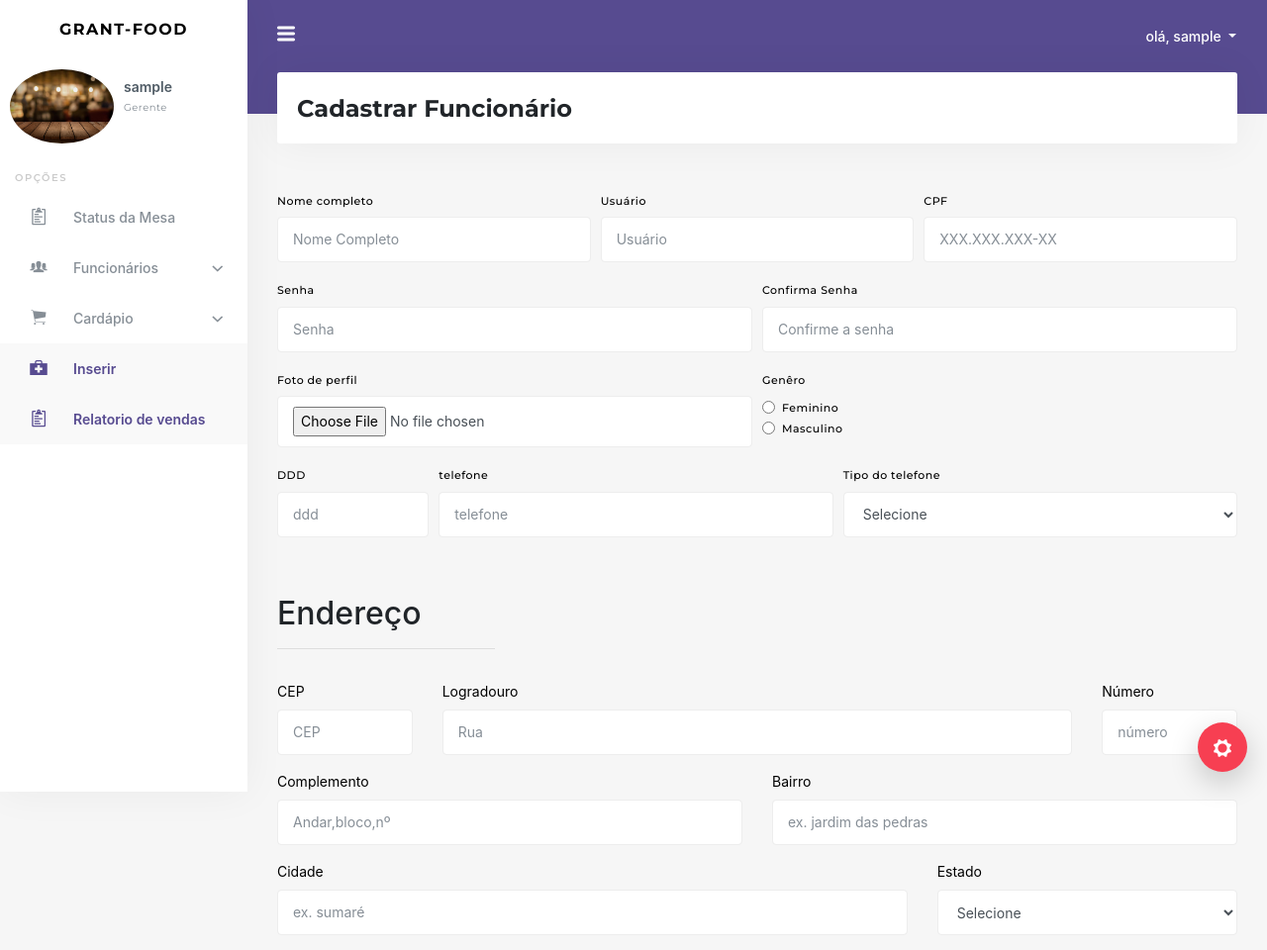
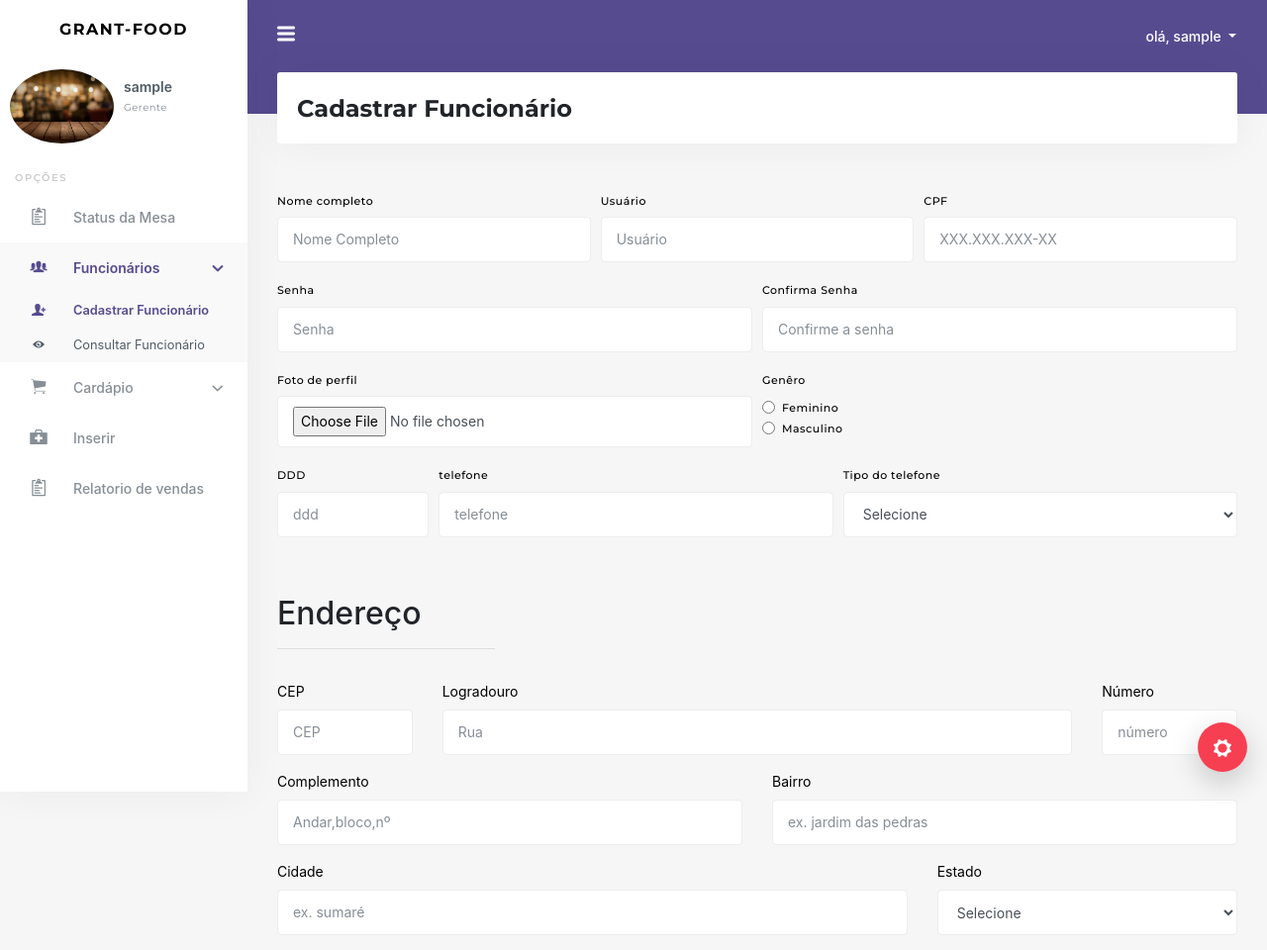
Before and after one commit to Gabrielhyds/GrantFood-V2, a PHP site: page /CadastrarFunc.php in a window 1280 px wide. Shown: the top 960 px of the page at 99% size. Run offline with PHP 8.4, Linux system fonts and the light colour scheme; the visitor is signed in with stand-in values (Sample User, id 1); some libraries are stand-ins or nearby versions; some web fonts are replaced.

Commit message:
correções de bug cadastrarFunc

```diff
--- a/View/Funcionario/CadastrarFunc.php
+++ b/View/Funcionario/CadastrarFunc.php
@@ -87,10 +87,10 @@ include_once "includes/foto.php";
                         <li>
                             <a href="statusMesa.php"><i class="ion ion-clipboard"></i><span>Status da Mesa</span></a>
                         </li>
-                        <li>
+                        <li class="active">
                             <a href="#" class="has-dropdown"><i class="ion ion-ios-people"></i><span>Funcionários</span></a>
                             <ul class="menu-dropdown">
-                                <li><a href="CadastrarFunc.php"><i class="ion ion-person-add"></i>Cadastrar Funcionário</a></li>
+                                <li class="active"><a href="CadastrarFunc.php"><i class="ion ion-person-add"></i>Cadastrar Funcionário</a></li>
                                 <li><a href="listarFunc.php"><i class="ion ion-ios-eye"></i>Consultar Funcionário</a></li>
                             </ul>
                         </li>
@@ -102,10 +102,10 @@ include_once "includes/foto.php";
                                 <li><a href="flag.html"><i class="ion ion-ios-eye"></i>Consultar Categoria</a></li>
                             </ul>
                         </li>
-                        <li class="active">
+                        <li >
                             <a href="simple.html"><i class="ion ion-medkit"></i><span>Inserir</span></a>
                         </li>
-                        <li class="active">
+                        <li >
                             <a href="simple.html"><i class="ion ion-clipboard"></i><span>Relatorio de vendas</span></a>
                         </li>
                 </aside>
```
